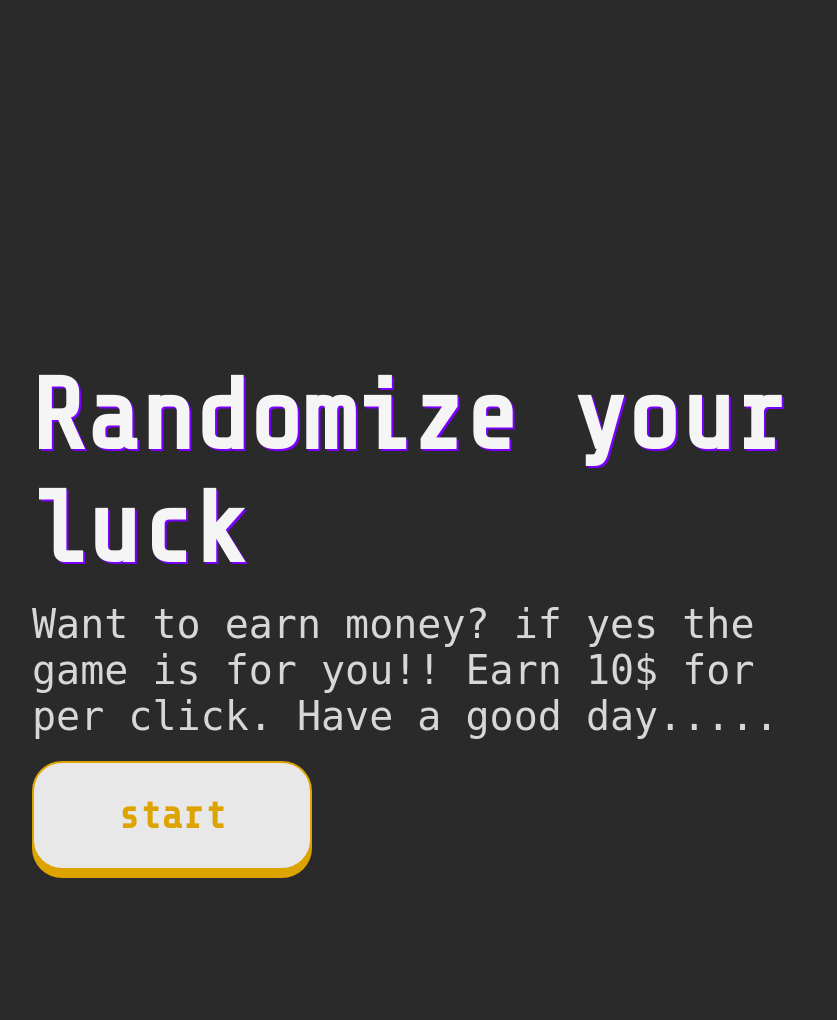
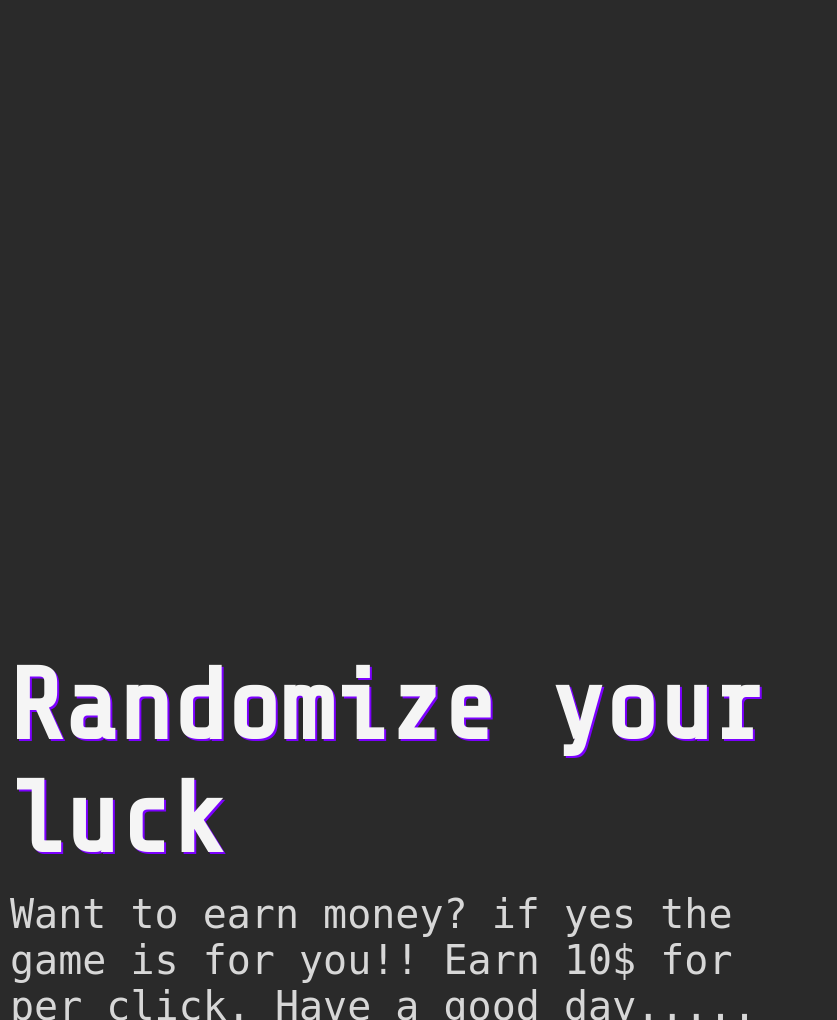
Before and after one commit to Oyon123/lottery-, a PHP site: page / in a window 1280 px wide. Shown: the whole page, without its empty margins (0-837 px from the left). Run offline with PHP 8.4, Linux system fonts and the light colour scheme.

Commit message:
Update style.css

```diff
--- a/style.css
+++ b/style.css
@@ -28,20 +28,19 @@
   height: 100vh;
   background-color: #2A2A2A;
   position: absolute;
-  overflow-x: hidden;
+  overflow: hidden;
 }
 
 .container .box,
 .abc .box {
-  min-width: 95%;
-  height: 95%;
+  width: 100%;
   height: 300px;
   padding: 10px;
 }
 
 .container .box h1,
 .abc .box h1 {
-  width: 400px;
+  width: 100%;
   color: whitesmoke;
   text-shadow: 2px 2px #7C00FF;
   font-size: 50px;
@@ -50,7 +49,7 @@
 
 .container .box p,
 .abc .box p {
-  width: 400px;
+  width: 90%;
   font-size: 20px;
   color: #D7D7D7;
   font-family: 'Roboto Mono', monospace;
@@ -122,17 +121,11 @@
 
 @media screen and (min-width: 600px) {
 
-  .container,
-  .abc {
-    display: flex;
-    flex-wrap: wrap;
-    align-content: center;
-    justify-content: center;
-  }
-
   .container .box,
   .abc .box {
-    width: 10%;
+    width: 100%;
+    margin: auto;
+    margin-top: 50%;
   }
 
   .container .box h1,
```
